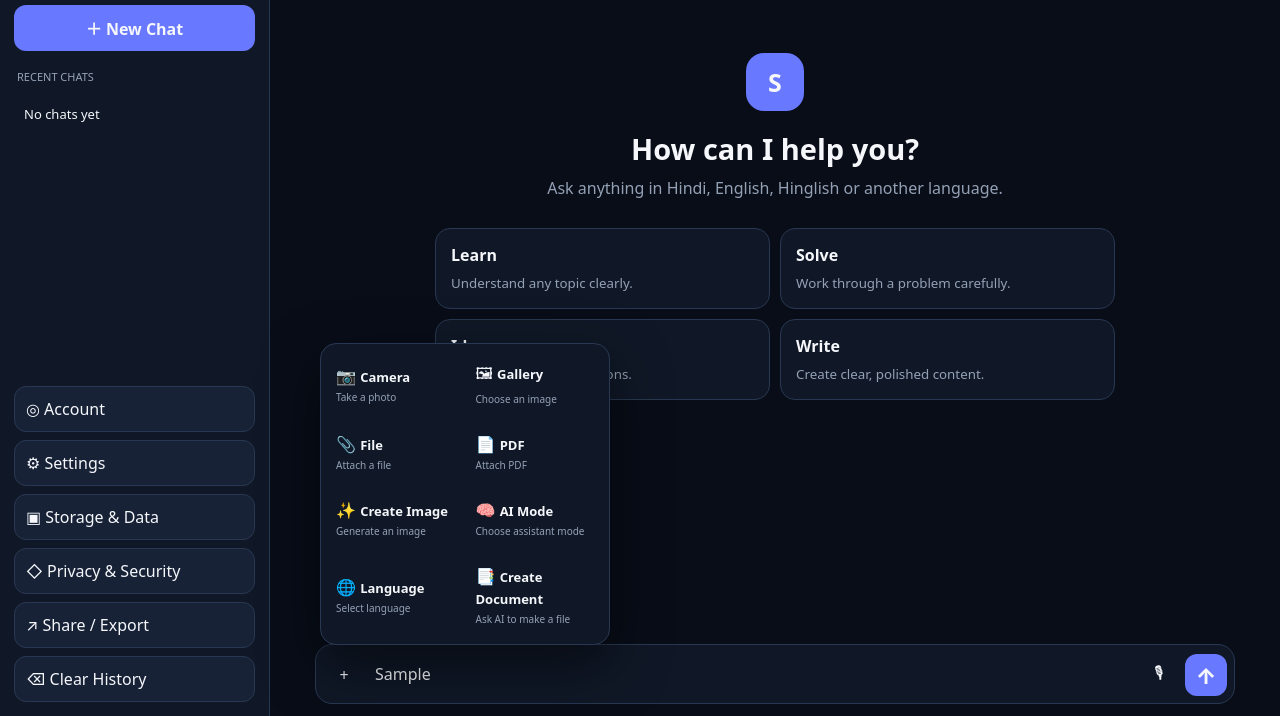
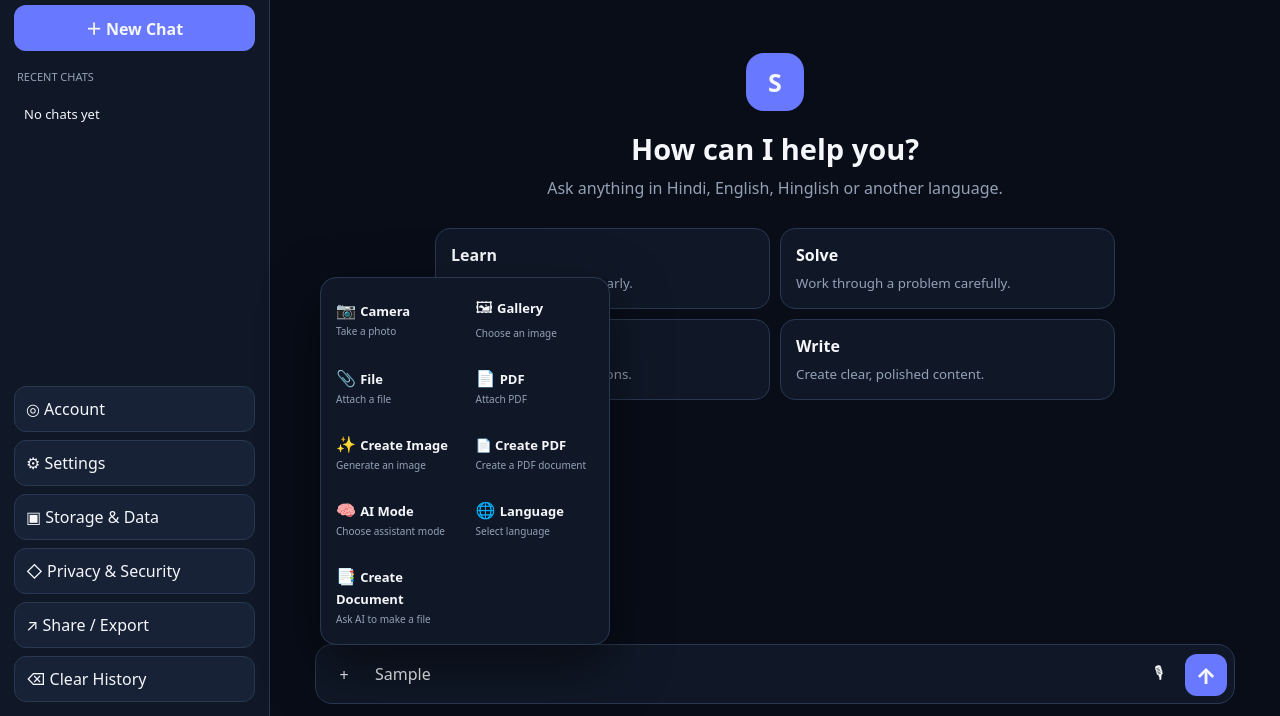
Before and after one commit to smater-chat-AI/smater-chat-ai, a plain HTML site: page index.html in a window 1280 px wide. Both pictures are taken after typing "Sample" into the empty fields and a click on the button "More". Shown: the part 84-800 px from the top of the page. Drawn offline with Linux system fonts and the light colour scheme.

Commit message:
Update index.html

```diff
--- a/index.html
+++ b/index.html
@@ -701,7 +701,10 @@ disabled>
 <b> Create Image</b>
 <small>Generate an image</small>
 </button>
-
+<button class="tool" id="createPdfBtn">
+  <b>📄 Create PDF</b>
+  <small>Create a PDF document</small>
+</button>
 <button class="tool" id="modeBtn">
 🧠
 <b> AI Mode</b>
```
